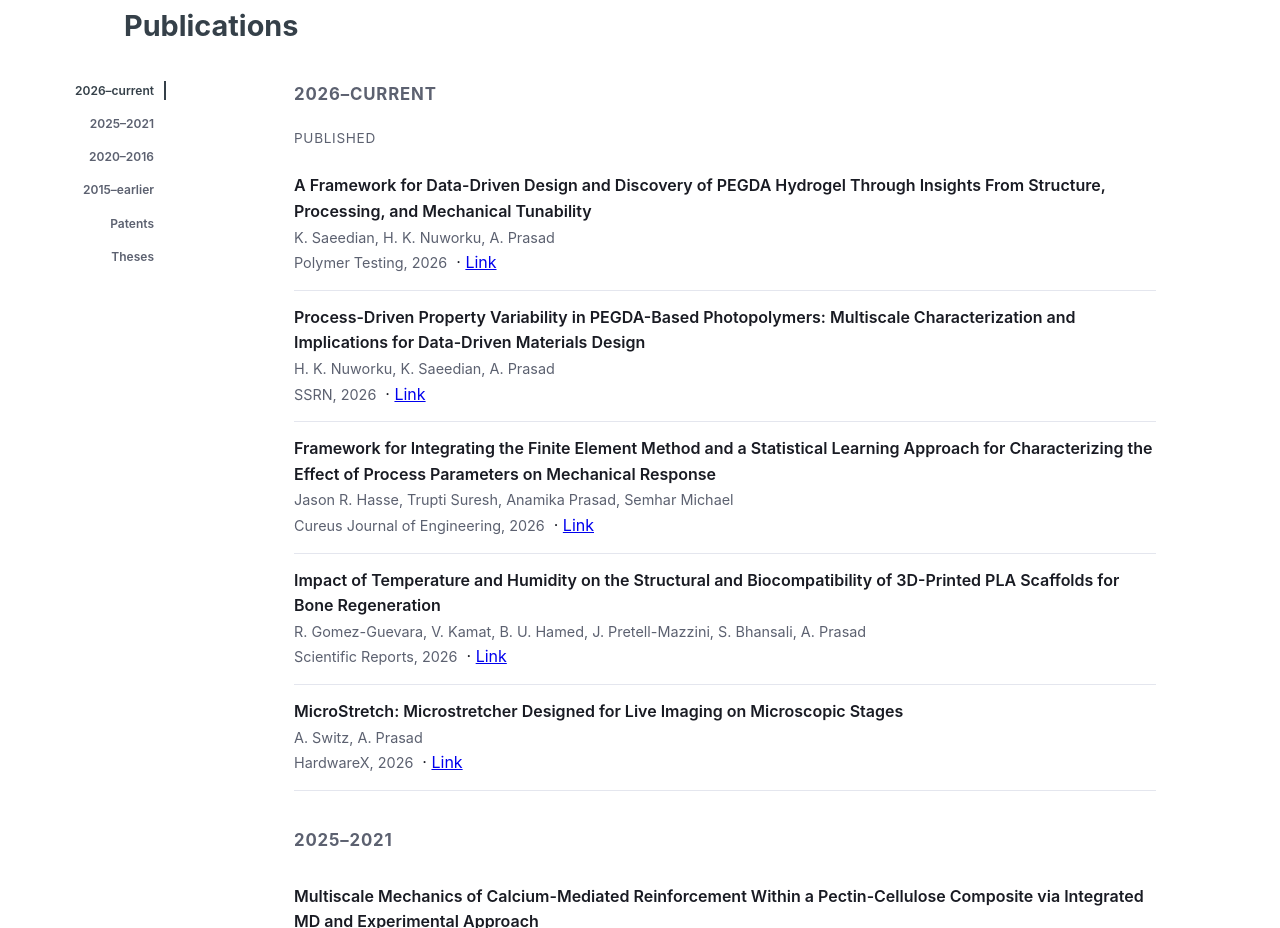
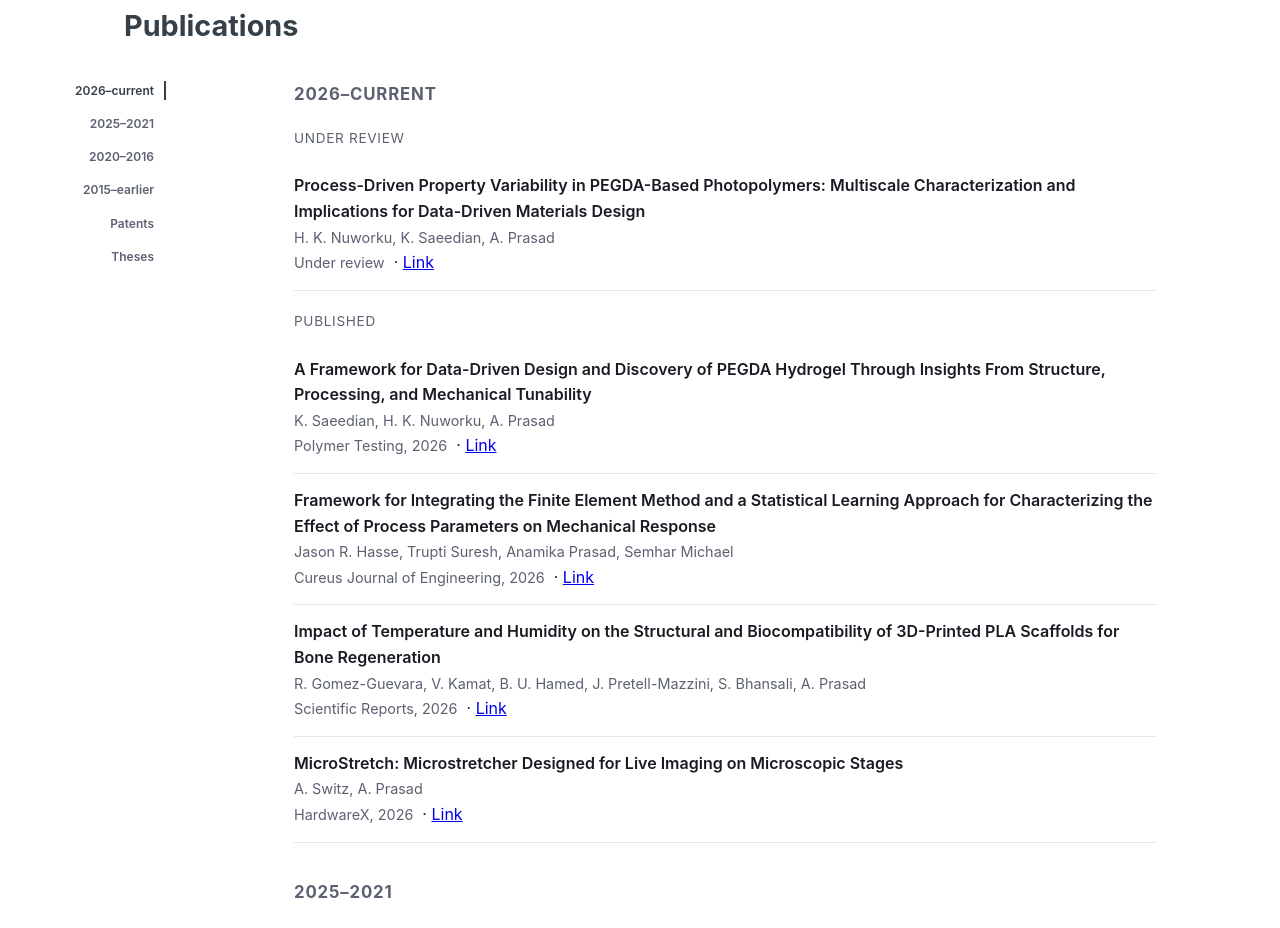
Before and after one commit to PrasadLabMat/prasadlab, a plain HTML site: page index.html in a window 1280 px wide. Shown: the part 4513-5441 px from the top of the page. Drawn offline with Linux system fonts and the light colour scheme.

Commit message:
Move PEGDA photopolymer paper to top as Under Review
Gives it its own Under Review group above Published so the Published
heading stays accurate.

Co-Authored-By: Claude Sonnet 5.5 <noreply@anthropic.com>

```diff
--- a/index.html
+++ b/index.html
@@ -270,6 +270,16 @@
 
         <h3 class="group-title" id="pubs-2026">2026&ndash;current</h3>
 
+        <p class="card-subtitle">Under Review</p>
+        <ul class="pub-list">
+          <li id="pub-ssrn-pegda-2026">
+            <span class="pub-title">Process-Driven Property Variability in PEGDA-Based Photopolymers: Multiscale Characterization and Implications for Data-Driven Materials Design</span><br>
+            <span class="pub-authors">H. K. Nuworku, K. Saeedian, A. Prasad</span><br>
+            <span class="pub-venue">Under review</span>
+            &nbsp;&middot;&nbsp;<a href="https://dx.doi.org/10.2139/ssrn.7422818">Link</a>
+          </li>
+        </ul>
+
         <p class="card-subtitle">Published</p>
         <ul class="pub-list">
           <li id="pub-pegda-hydrogel">
@@ -277,12 +287,6 @@
             <span class="pub-authors">K. Saeedian, H. K. Nuworku, A. Prasad</span><br>
             <span class="pub-venue">Polymer Testing, 2026</span>
             &nbsp;&middot;&nbsp;<a href="https://doi.org/10.1016/j.polymertesting.2026.109435">Link</a>
-          </li>
-          <li id="pub-ssrn-pegda-2026">
-            <span class="pub-title">Process-Driven Property Variability in PEGDA-Based Photopolymers: Multiscale Characterization and Implications for Data-Driven Materials Design</span><br>
-            <span class="pub-authors">H. K. Nuworku, K. Saeedian, A. Prasad</span><br>
-            <span class="pub-venue">SSRN, 2026</span>
-            &nbsp;&middot;&nbsp;<a href="https://dx.doi.org/10.2139/ssrn.7422818">Link</a>
           </li>
           <li id="pub-cureus-2026">
             <span class="pub-title">Framework for Integrating the Finite Element Method and a Statistical Learning Approach for Characterizing the Effect of Process Parameters on Mechanical Response</span><br>
```
